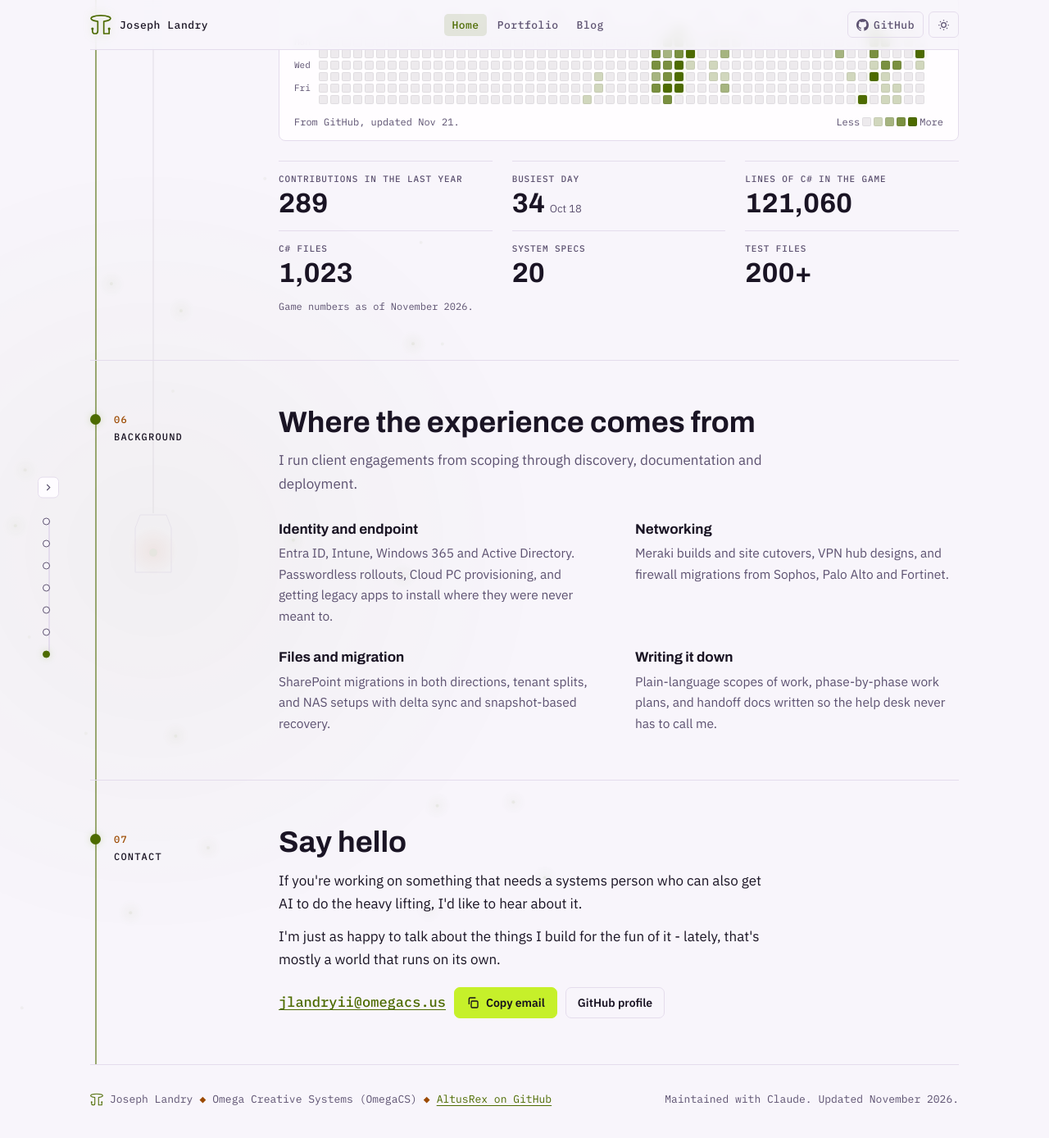
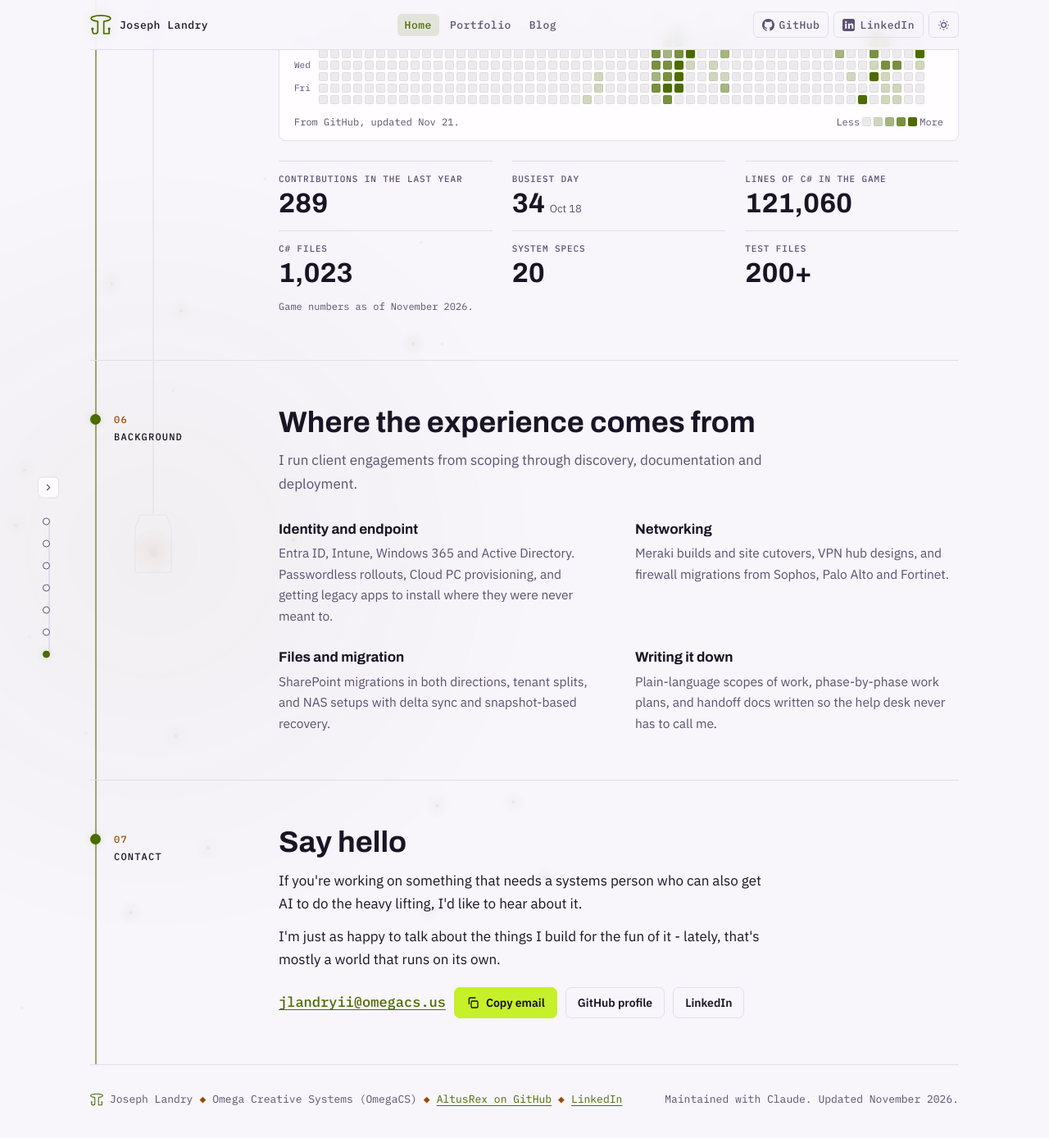
Before and after one commit to AltusRex/omegacs.us, a Jekyll site: the page built from index.html, in a window 1280 px wide and 1400 px high, scrolled down 5959 px. Shown: the top 1388 px of the window at 82% size. Built offline with Jekyll 4.4.1, drawn with Linux system fonts in a browser that asks for light colours.

Commit message:
Link LinkedIn from the site
Adds the LinkedIn profile to the header, the contact section, the footer,
the Person sameAs list in the JSON-LD and llms.txt, so search engines can
tie the site and the profile together. The header button hides below
320px so the header still fits on the narrowest phones.

Maintained with Claude

Co-Authored-By: Claude Opus 5.5 <noreply@anthropic.com>
Claude-Session: https://claude.ai/code/session_01BEo9LJcgZcCiuamiDdWesm

```diff
--- /dev/null
+++ b/_includes/icon-linkedin.html
@@ -0,0 +1 @@
+<svg viewBox="0 0 16 16" fill="currentColor" aria-hidden="true"><path d="M2.5 0h11A2.5 2.5 0 0 1 16 2.5v11a2.5 2.5 0 0 1-2.5 2.5h-11A2.5 2.5 0 0 1 0 13.5v-11A2.5 2.5 0 0 1 2.5 0zm.9 6.1v6.6h2.2V6.1H3.4zm1.1-3.3a1.25 1.25 0 1 0 0 2.5 1.25 1.25 0 0 0 0-2.5zm2.9 3.3v6.6h2.2V9.4c0-.9.2-1.7 1.3-1.7s1.1 1 1.1 1.8v3.2h2.2V9.1c0-1.8-.4-3.2-2.5-3.2-1 0-1.7.5-2 1.1V6.1H7.4z"/></svg>
--- a/_layouts/default.html
+++ b/_layouts/default.html
@@ -17,7 +17,7 @@
 <link rel="icon" href="{{ '/assets/icons/favicon.svg' | relative_url }}" type="image/svg+xml">
 {% if page.nav == 'home' %}<script type="application/ld+json">
 {"@context":"https://schema.org","@graph":[
- {"@type":"Person","@id":"https://omegacs.us/#person","name":"Joseph Landry","alternateName":["Joseph Landry II","AltusRex"],"url":"https://omegacs.us/","jobTitle":"Systems administrator","description":"{{ site.description }}","image":"{{ '/assets/og.png' | absolute_url }}","sameAs":["https://github.com/AltusRex"],"brand":{"@id":"https://omegacs.us/#site"}},
+ {"@type":"Person","@id":"https://omegacs.us/#person","name":"Joseph Landry","alternateName":["Joseph Landry II","AltusRex"],"url":"https://omegacs.us/","jobTitle":"Systems administrator","description":"{{ site.description }}","image":"{{ '/assets/og.png' | absolute_url }}","sameAs":["https://github.com/AltusRex","https://www.linkedin.com/in/joseph-landry-ii/"],"brand":{"@id":"https://omegacs.us/#site"}},
  {"@type":"WebSite","@id":"https://omegacs.us/#site","url":"https://omegacs.us/","name":"Omega Creative Systems","alternateName":"OmegaCS","author":{"@id":"https://omegacs.us/#person"}}
 ]}
 </script>{% endif %}
@@ -52,6 +52,7 @@
   </nav>
   <div class="tools">
     <a class="icon-btn" href="https://github.com/AltusRex" target="_blank" rel="noopener me" aria-label="GitHub profile">{% include icon-github.html %}<span class="hide-sm">GitHub</span></a>
+    <a class="icon-btn li-btn" href="https://www.linkedin.com/in/joseph-landry-ii/" target="_blank" rel="noopener me" aria-label="LinkedIn profile">{% include icon-linkedin.html %}<span class="hide-sm">LinkedIn</span></a>
     <button class="icon-btn theme-btn" type="button" id="theme-toggle" aria-label="Switch light or dark theme"><svg class="moon" viewBox="0 0 24 24" fill="none" stroke="currentColor" stroke-width="2" aria-hidden="true"><path d="M21 12.8A9 9 0 1 1 11.2 3a7 7 0 0 0 9.8 9.8z"/></svg><svg class="sun" viewBox="0 0 24 24" fill="none" stroke="currentColor" stroke-width="2" aria-hidden="true"><circle cx="12" cy="12" r="4.5"/><path d="M12 2v2M12 20v2M4.9 4.9l1.4 1.4M17.7 17.7l1.4 1.4M2 12h2M20 12h2M4.9 19.1l1.4-1.4M17.7 6.3l1.4-1.4"/></svg></button>
   </div>
 </header>
@@ -61,7 +62,7 @@
 </main>
 
 <footer>
-  <span class="foot-mark">{% include omega-mark.html size=16 %}<span>Joseph Landry</span> <span class="gem" aria-hidden="true">&#9670;</span> <span>Omega Creative Systems (OmegaCS)</span> <span class="gem" aria-hidden="true">&#9670;</span> <a href="https://github.com/AltusRex" rel="me">AltusRex on GitHub</a></span>
+  <span class="foot-mark">{% include omega-mark.html size=16 %}<span>Joseph Landry</span> <span class="gem" aria-hidden="true">&#9670;</span> <span>Omega Creative Systems (OmegaCS)</span> <span class="gem" aria-hidden="true">&#9670;</span> <a href="https://github.com/AltusRex" rel="me">AltusRex on GitHub</a> <span class="gem" aria-hidden="true">&#9670;</span> <a href="https://www.linkedin.com/in/joseph-landry-ii/" rel="me">LinkedIn</a></span>
   <span>Maintained with Claude. Updated {{ site.time | date: "%B %Y" }}.</span>
 </footer>
 
--- a/assets/site.css
+++ b/assets/site.css
@@ -226,6 +226,7 @@ html:not(.js) .backdrop { display: none; }
 @media (max-width: 600px) { .hide-sm { display: none; } }
 @media (max-width: 520px) { header.top { gap: 8px; flex-wrap: nowrap; } header.top nav { flex-wrap: nowrap; } header.top nav a { padding: 7px 7px; } .mark-name { display: none; } }
 @media (max-width: 360px) { header.top { gap: 4px; } header.top nav { gap: 0; } header.top nav a { padding: 7px 5px; letter-spacing: 0; } .tools { gap: 4px; } .icon-btn { padding: 0 7px; } }
+@media (max-width: 319px) { .li-btn { display: none; } }
 
 /* touch screens: give small inline links a finger-sized hit area without changing the layout */
 @media (pointer: coarse) {
--- a/index.html
+++ b/index.html
@@ -201,6 +201,7 @@ scripts:
       <a class="addr" href="mailto:jlandryii@omegacs.us" id="email">jlandryii@omegacs.us</a>
       <button class="btn primary copy-btn" type="button" data-copy="email"><svg viewBox="0 0 24 24" fill="none" stroke="currentColor" stroke-width="2" aria-hidden="true"><rect x="9" y="9" width="12" height="12" rx="2"/><path d="M5 15V5a2 2 0 0 1 2-2h10"/></svg>Copy email</button>
       <a class="btn" href="https://github.com/AltusRex" target="_blank" rel="noopener">GitHub profile</a>
+      <a class="btn" href="https://www.linkedin.com/in/joseph-landry-ii/" target="_blank" rel="noopener">LinkedIn</a>
     </div>
   </div>
 </section>
--- a/llms.txt
+++ b/llms.txt
@@ -30,3 +30,7 @@ Entra ID, Intune, Windows 365, Active Directory, Meraki, firewall migrations, Sh
 - Portfolio (projects, with links to public repos): https://omegacs.us/portfolio/
 - Blog: https://omegacs.us/blog/ (feed: https://omegacs.us/blog/feed.xml)
 - Contact: jlandryii@omegacs.us
+
+## Elsewhere
+- GitHub: https://github.com/AltusRex
+- LinkedIn: https://www.linkedin.com/in/joseph-landry-ii/
```
